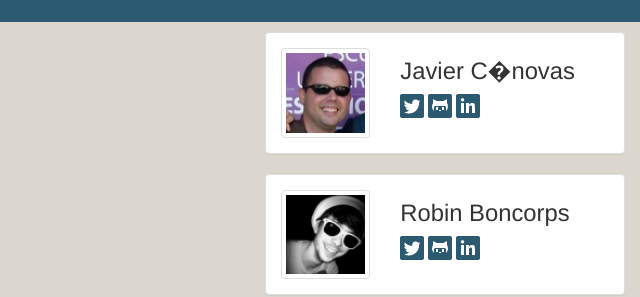
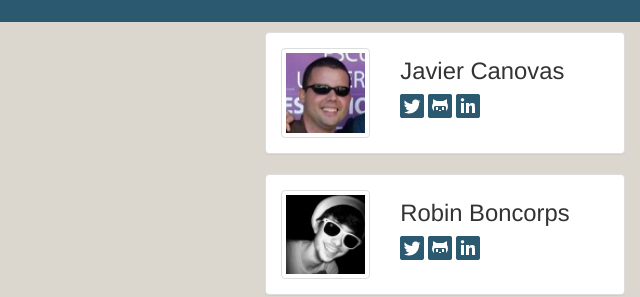
Before and after one commit to SOM-Research/metaScience, a plain HTML site: page web-server/metaScience/WebContent/contact.html in a window 1280 px wide. Shown: the part 274-571 px from the top of the page, 0-640 px from the left. Drawn offline with Linux system fonts and the light colour scheme.

Commit message:
Typo in contacts

```diff
--- a/web-server/metaScience/WebContent/contact.html
+++ b/web-server/metaScience/WebContent/contact.html
@@ -65,7 +65,7 @@
               </div>
 
               <div class="col-md-8">
-                <h4>Javier C�novas</h4>
+                <h4>Javier Canovas</h4>
                 <p>
                   <a href="https://twitter.com/jlcanovas"><img src="imgs/glyphicons_social_31_twitter.png"></a>
                   <a href="https://github.com/jlcanovas"><img src="imgs/glyphicons_social_21_github.png"></a>
```
